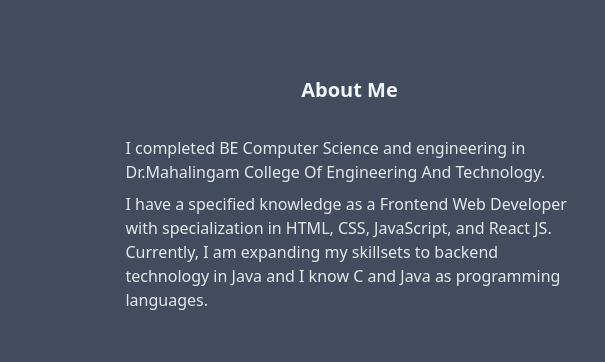
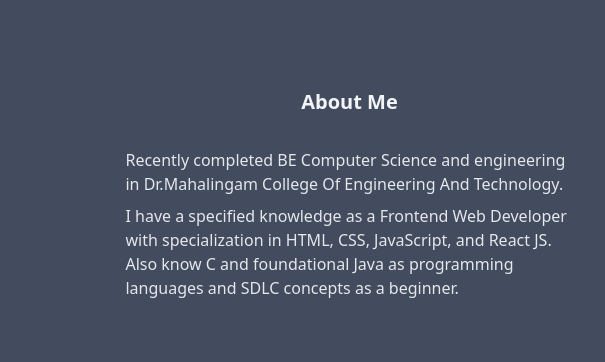
Before and after one commit to Anandh15/Portfolio, a plain HTML site: page Portfolio/portfolio_Subhaanaandh/index.html in a window 1280 px wide. Shown: the part 820-1182 px from the top of the page, 96-701 px from the left. Drawn offline with nearby package versions, Linux system fonts and the light colour scheme.

Commit message:
index.html

```diff
--- a/Portfolio/portfolio_Subhaanaandh/index.html
+++ b/Portfolio/portfolio_Subhaanaandh/index.html
@@ -228,16 +228,15 @@
                     <h3 class="text-xl text-center font-semibold text-gray-100 mb-8">About Me</h3>
 
                     <p class="text-base text-gray-200  px-4 mt-2">
-                        I completed BE Computer Science and engineering in Dr.Mahalingam College Of Engineering And
+                        Recently completed BE Computer Science and engineering in Dr.Mahalingam College Of Engineering And
                         Technology.
 
                     </p>
 
                     <p class="text-base text-gray-200  px-4 mt-2">
                         I have a specified knowledge as a Frontend Web Developer with specialization in HTML, CSS,
-                        JavaScript, and React JS.
-                        Currently, I am expanding my skillsets to backend technology in Java and I know C and Java
-                        as programming languages.
+                        JavaScript, and React JS. Also know C and foundational Java as programming languages and SDLC concepts
+                        as a beginner.
                     </p>
 
                 </div>
@@ -512,7 +511,7 @@
                 </div>
 
                 <!-- Contact Form -->
-                <div class="md:w-1/2 p-4">
+<!--                 <div class="md:w-1/2 p-4">
                     <h3 class="text-xl font-semibold text-gray-100 mb-4">Send Me a Message</h3>
                     <form action="/send-email" method="POST">
                         <div class="mb-4">
@@ -533,7 +532,7 @@
                         </button>
                     </form>
 
-                </div>
+                </div>-->
 
 
             </div>
```
